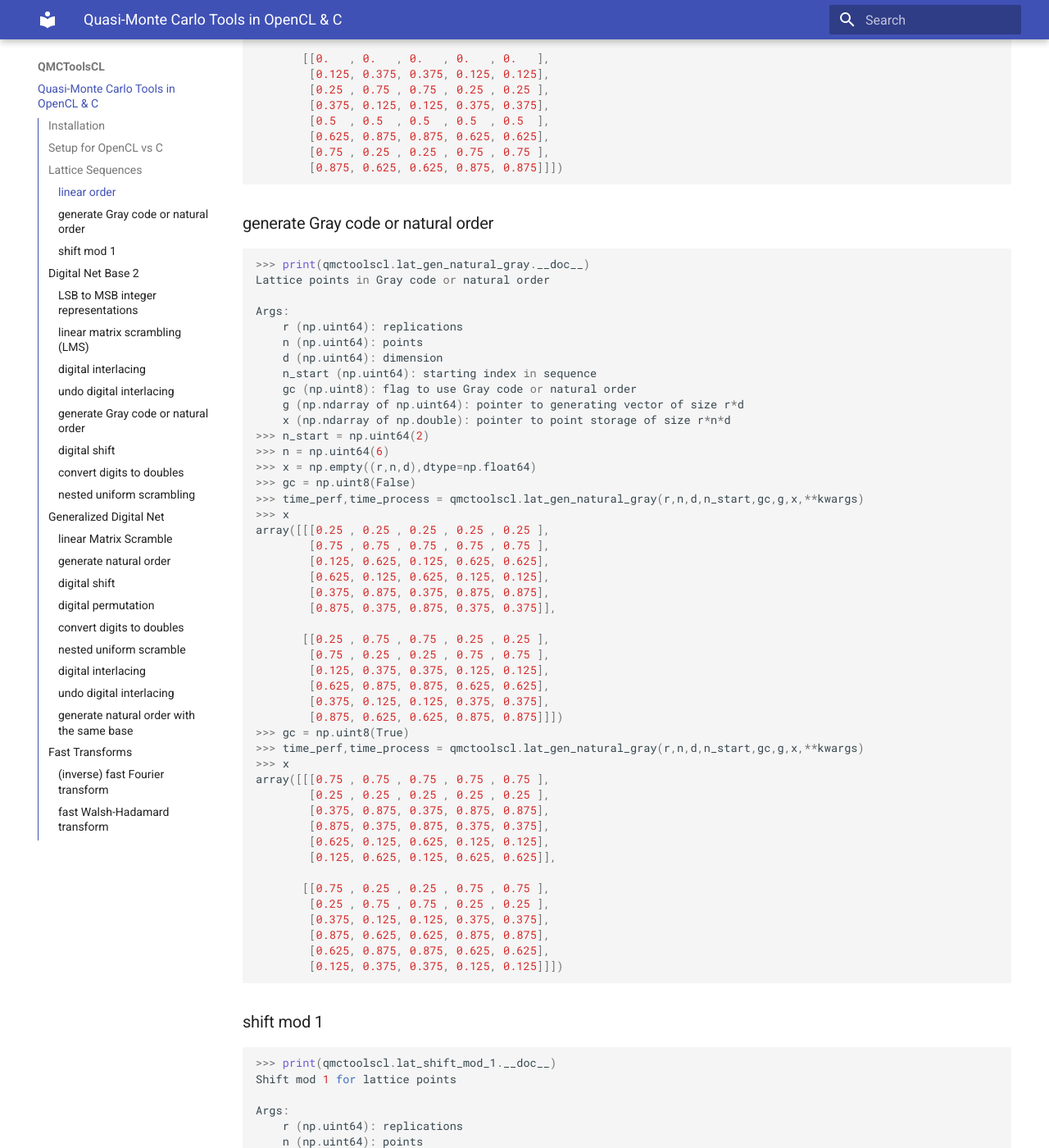
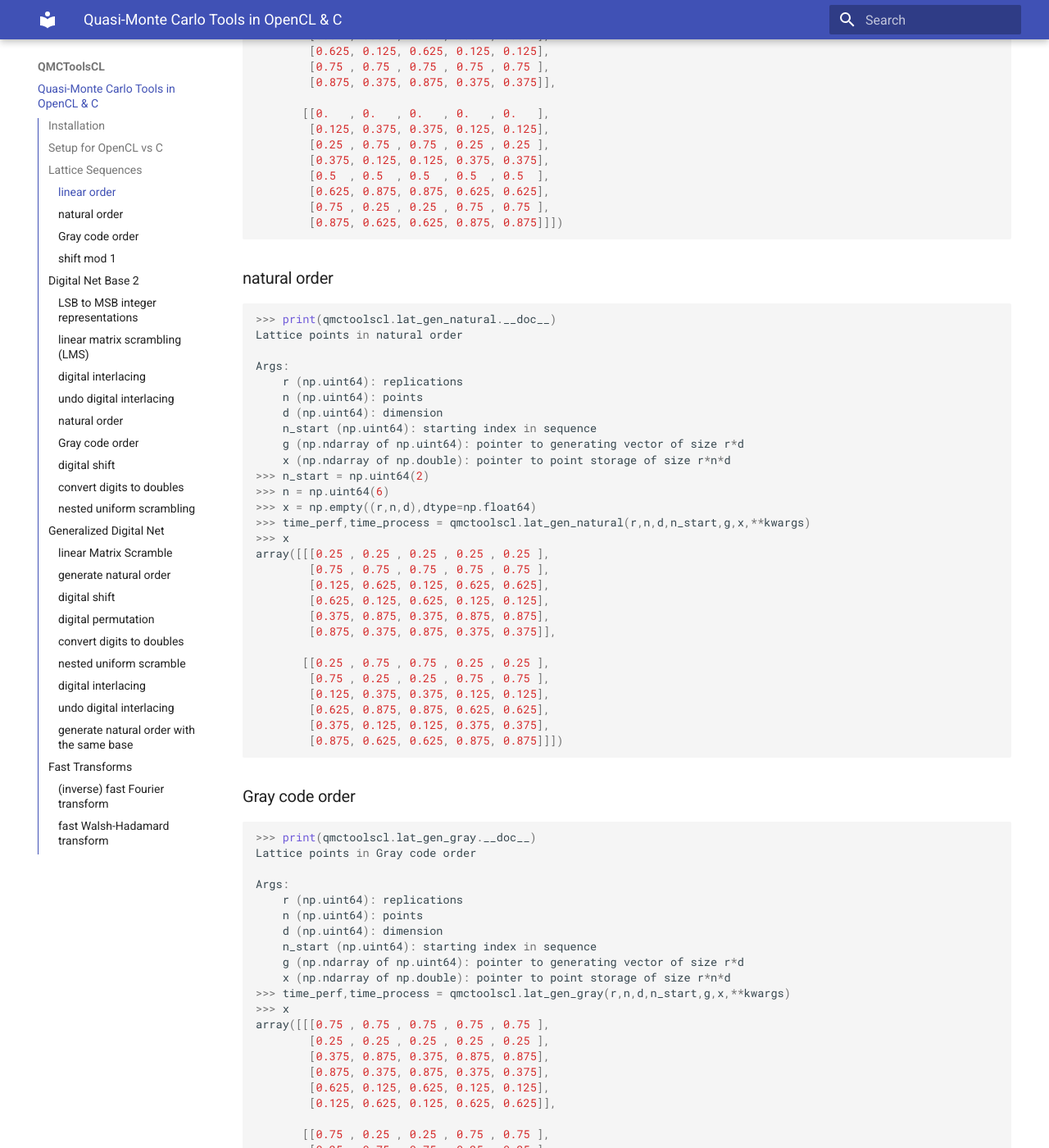
Before and after one commit to QMCSoftware/QMCToolsCL, an MkDocs documentation site: the page built from docs/index.md, in a window 1280 px wide and 1400 px high, scrolled down 2852 px. Shown: the whole window at 82% size. Built offline with MkDocs 1.6.1 and Material for MkDocs 9.7.7, drawn with Linux system fonts in a browser that asks for light colours; some of the changed text lies outside the part shown.

Commit message:
remove if breaks for smarter looping

````diff
--- a/docs/index.md
+++ b/docs/index.md
@@ -95,25 +95,23 @@
         [0.875, 0.625, 0.625, 0.875, 0.875]]])
 ```
 
-### generate Gray code or natural order
-
-```python
->>> print(qmctoolscl.lat_gen_natural_gray.__doc__)
-Lattice points in Gray code or natural order
+### natural order
+
+```python
+>>> print(qmctoolscl.lat_gen_natural.__doc__)
+Lattice points in natural order
 
 Args:
     r (np.uint64): replications
     n (np.uint64): points
     d (np.uint64): dimension
     n_start (np.uint64): starting index in sequence
-    gc (np.uint8): flag to use Gray code or natural order
     g (np.ndarray of np.uint64): pointer to generating vector of size r*d
     x (np.ndarray of np.double): pointer to point storage of size r*n*d
 >>> n_start = np.uint64(2)
 >>> n = np.uint64(6)
 >>> x = np.empty((r,n,d),dtype=np.float64)
->>> gc = np.uint8(False)
->>> time_perf,time_process = qmctoolscl.lat_gen_natural_gray(r,n,d,n_start,gc,g,x,**kwargs)
+>>> time_perf,time_process = qmctoolscl.lat_gen_natural(r,n,d,n_start,g,x,**kwargs)
 >>> x
 array([[[0.25 , 0.25 , 0.25 , 0.25 , 0.25 ],
         [0.75 , 0.75 , 0.75 , 0.75 , 0.75 ],
@@ -128,8 +126,22 @@
         [0.625, 0.875, 0.875, 0.625, 0.625],
         [0.375, 0.125, 0.125, 0.375, 0.375],
         [0.875, 0.625, 0.625, 0.875, 0.875]]])
->>> gc = np.uint8(True)
->>> time_perf,time_process = qmctoolscl.lat_gen_natural_gray(r,n,d,n_start,gc,g,x,**kwargs)
+```
+
+### Gray code order
+
+```python
+>>> print(qmctoolscl.lat_gen_gray.__doc__)
+Lattice points in Gray code order
+
+Args:
+    r (np.uint64): replications
+    n (np.uint64): points
+    d (np.uint64): dimension
+    n_start (np.uint64): starting index in sequence
+    g (np.ndarray of np.uint64): pointer to generating vector of size r*d
+    x (np.ndarray of np.double): pointer to point storage of size r*n*d
+>>> time_perf,time_process = qmctoolscl.lat_gen_gray(r,n,d,n_start,g,x,**kwargs)
 >>> x
 array([[[0.75 , 0.75 , 0.75 , 0.75 , 0.75 ],
         [0.25 , 0.25 , 0.25 , 0.25 , 0.25 ],
@@ -389,18 +401,17 @@ Args:
 True
 ```
 
-### generate Gray code or natural order
-
-```python
->>> print(qmctoolscl.dnb2_gen_natural_gray.__doc__)
-Binary representation of digital net in base 2 in either Gray code or natural order
+### natural order
+
+```python
+>>> print(qmctoolscl.dnb2_gen_natural.__doc__)
+Binary representation of digital net in base 2 in natural order
 
 Args:
     r (np.uint64): replications
     n (np.uint64): points
     d (np.uint64): dimension
     n_start (np.uint64): starting index in sequence
-    gc (np.uint8): flag to use Gray code or natural order
     mmax (np.uint64): columns in each generating matrix
     C (np.ndarray of np.uint64): generating matrices of size r*d*mmax
     xb (np.ndarray of np.uint64): binary digital net points of size r*n*d
@@ -409,8 +420,7 @@ Args:
 >>> n_start = np.uint64(2)
 >>> n = np.uint64(14)
 >>> xb = np.empty((r,n,d),dtype=np.uint64)
->>> gc = np.uint8(False)
->>> time_perf,time_process = qmctoolscl.dnb2_gen_natural_gray(r,n,d,n_start,gc,mmax,C,xb,**kwargs)
+>>> time_perf,time_process = qmctoolscl.dnb2_gen_natural(r,n,d,n_start,mmax,C,xb,**kwargs)
 >>> xb
 array([[[1605, 3698],
         [2487,  770],
@@ -441,8 +451,23 @@
         [3558, 1828],
         [1668, 1230],
         [2715, 2240]]], dtype=uint64)
->>> gc = np.uint8(True)
->>> time_perf,time_process = qmctoolscl.dnb2_gen_natural_gray(r,n,d,n_start,gc,mmax,C,xb,**kwargs)
+```
+
+### Gray code order
+
+```python
+>>> print(qmctoolscl.dnb2_gen_gray.__doc__)
+Binary representation of digital net in base 2 in Gray code order
+
+Args:
+    r (np.uint64): replications
+    n (np.uint64): points
+    d (np.uint64): dimension
+    n_start (np.uint64): starting index in sequence
+    mmax (np.uint64): columns in each generating matrix
+    C (np.ndarray of np.uint64): generating matrices of size r*d*mmax
+    xb (np.ndarray of np.uint64): binary digital net points of size r*n*d
+>>> time_perf,time_process = qmctoolscl.dnb2_gen_gray(r,n,d,n_start,mmax,C,xb,**kwargs)
 >>> xb
 array([[[2487,  770],
         [1605, 3698],
@@ -657,7 +682,6 @@
 >>> n_start = np.uint64(0)
 >>> n = np.uint64(8)
 >>> d = np.uint64(4)
->>> gc = np.uint8(False)
 >>> C = np.array([
 ...   [ 8,  4,  2,  1],
 ...   [ 8, 12, 10, 15],
@@ -667,7 +691,7 @@
 >>> mmax = np.uint64(C.shape[1])
 >>> tmax = np.uint64(np.ceil(np.log2(np.max(C))))
 >>> xb = np.empty((r,n,d),dtype=np.uint64)
->>> time_perf,time_process = qmctoolscl.dnb2_gen_natural_gray(r,n,d,n_start,gc,mmax,C,xb,**kwargs)
+>>> time_perf,time_process = qmctoolscl.dnb2_gen_natural(r,n,d,n_start,mmax,C,xb,**kwargs)
 >>> print(qmctoolscl.dnb2_nested_uniform_scramble.__doc__)
 Nested uniform scramble of digital net b2
 
````
Also changed, not shown: 1 other file.
